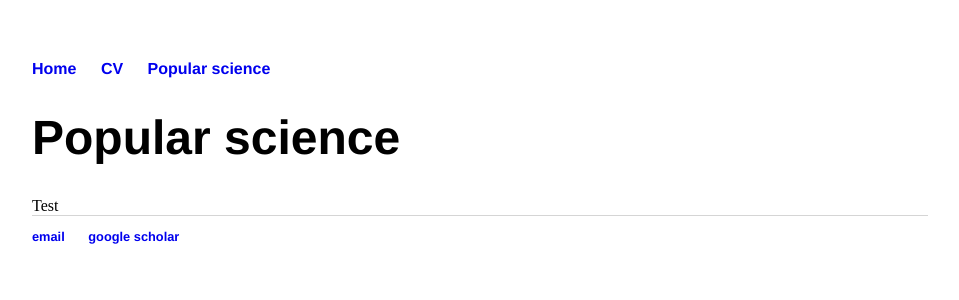
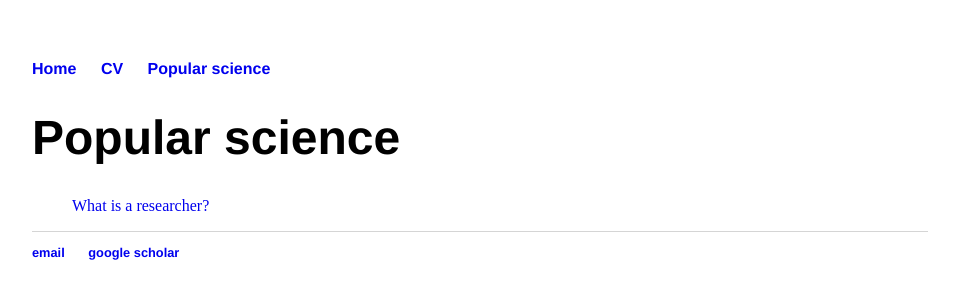
Before and after one commit to adrianmruf/adrianmruf.github.io, a Jekyll site: the page built from popularscience/index.html, in a window 1280 px wide. Shown: the top 300 px of the page, without its empty margins (160-1119 px from the left). Built offline with Jekyll 4.4.1, drawn with Linux system fonts in a browser that asks for light colours.

Commit message:
Update index.html

```diff
--- a/popularscience/index.html
+++ b/popularscience/index.html
@@ -4,4 +4,6 @@ title: Popular science
 ---
 	<h1>{{ page.title }}</h1>
 
-	Test
+<ul>
+	<a href="http://www.mn.uio.no/math/english/people/aca/adrianru/What%20is%20a%20Researcher">What is a researcher?</a>
+</ul>
```
